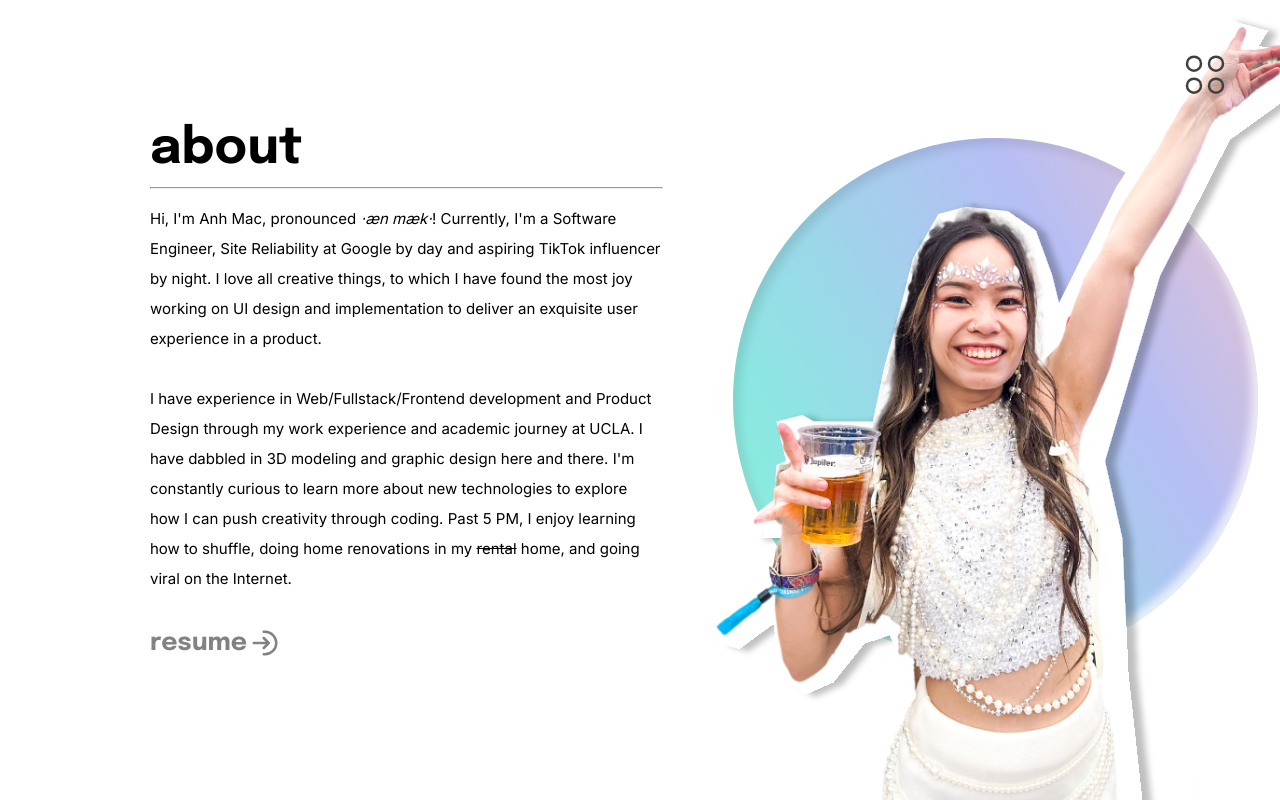
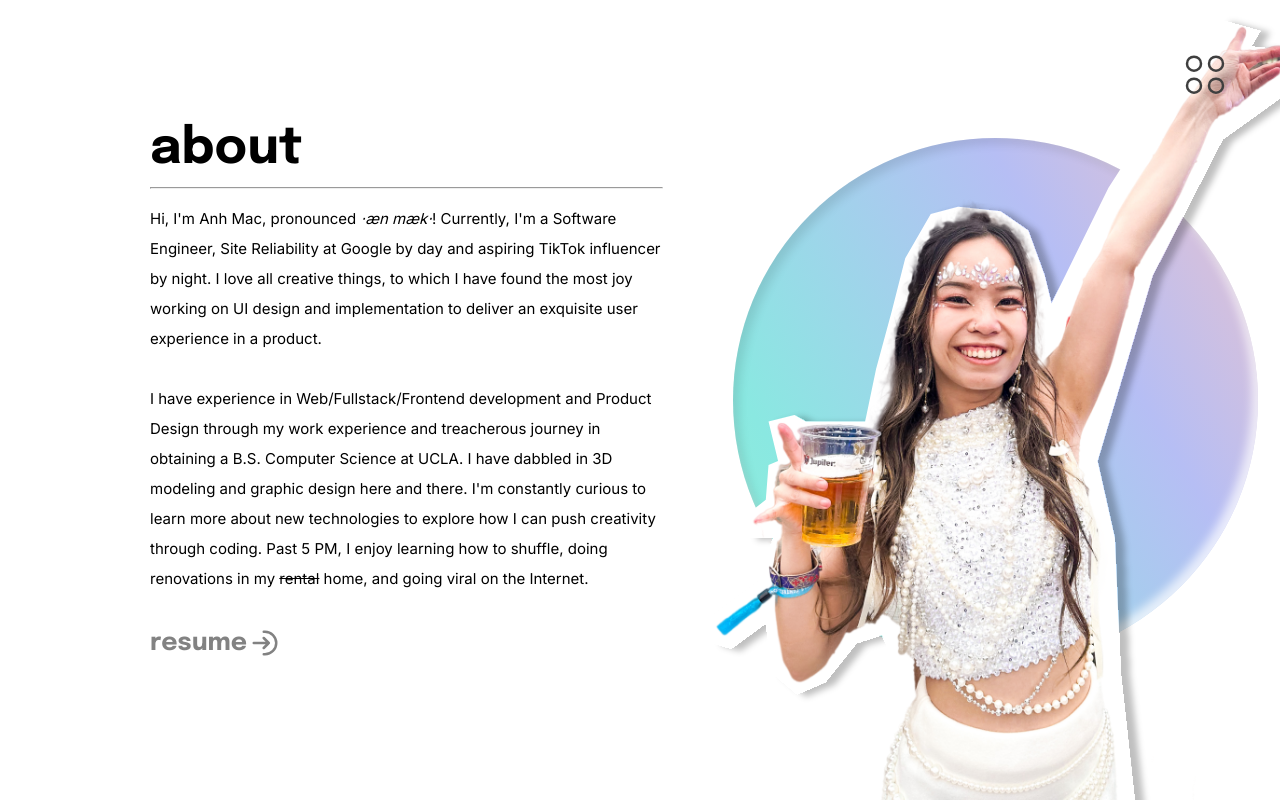
Before and after one commit to anhmvc/anhmvc.github.io, a React (Create React App) app: page /about in a window 1280 px wide. Built offline with nearby package versions, Linux system fonts and the light colour scheme.

Commit message:
Updated About page

```diff
--- a/src/pages/About/About.tsx
+++ b/src/pages/About/About.tsx
@@ -21,12 +21,12 @@ export default function About() {
             </p>
             <p className="paragraph">
               I have experience in Web/Fullstack/Frontend development and
-              Product Design through my work experience and academic journey at
-              UCLA. I have dabbled in 3D modeling and graphic design here and
-              there. I'm constantly curious to learn more about new technologies
-              to explore how I can push creativity through coding. Past 5 PM, I
-              enjoy learning how to shuffle, doing home renovations in my{" "}
-              <s>rental</s> home, and going viral on the Internet.
+              Product Design through my work experience and treacherous journey in
+              obtaining a B.S. Computer Science at UCLA. I have dabbled in 3D modeling
+              and graphic design here and there. I'm constantly curious to learn more
+              about new technologies to explore how I can push creativity through
+              coding. Past 5 PM, I enjoy learning how to shuffle, doing renovations
+              in my <s>rental</s> home, and going viral on the Internet.
             </p>
             <div className="links">
               <a
--- a/src/pages/About/about.css
+++ b/src/pages/About/about.css
@@ -75,5 +75,5 @@
   position: absolute;
   height: 100vh;
   bottom: -15px;
-  padding-left: 45px;
+  padding-left: 30px;
 }
```
